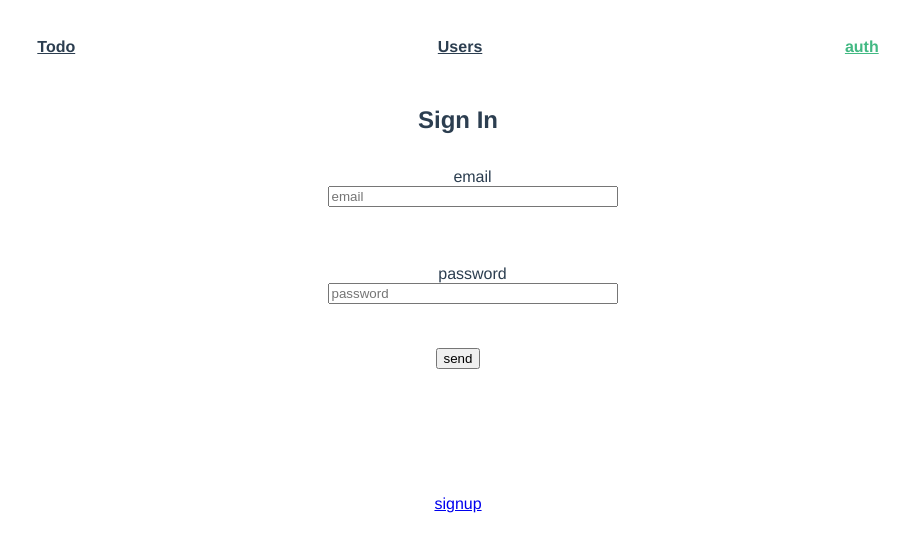
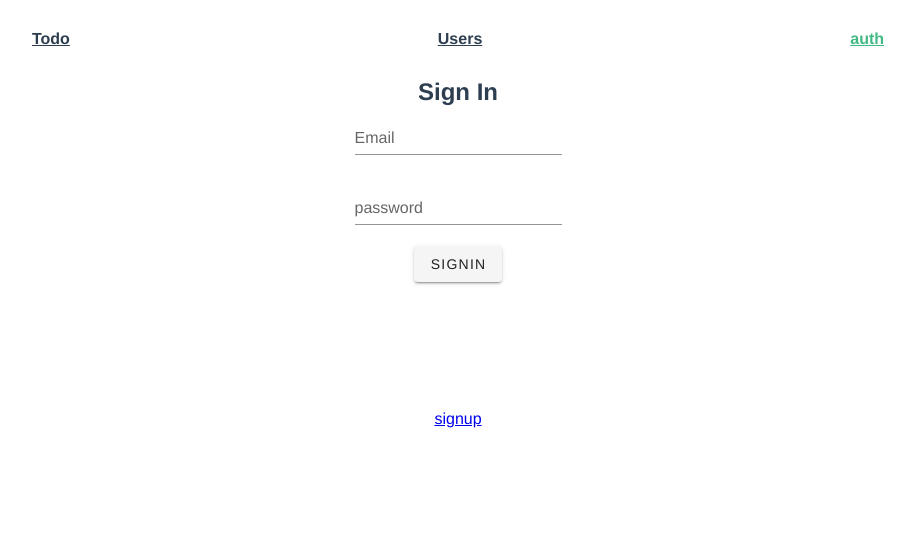
Before and after one commit to reItolog/client-et, a Vue app: page /auth/signin in a window 1280 px wide. Shown: the top 552 px of the page, without its empty margins (182-1097 px from the left). Built offline with nearby package versions, Linux system fonts and the light colour scheme.

Commit message:
add vuetify

```diff
--- a/package.json
+++ b/package.json
@@ -12,6 +12,7 @@
     "core-js": "^3.6.5",
     "vue": "^2.6.11",
     "vue-router": "^3.2.0",
+    "vuetify": "^2.3.12",
     "vuex": "^3.4.0"
   },
   "devDependencies": {
@@ -22,11 +23,13 @@
     "@vue/cli-service": "~4.5.0",
     "@vue/eslint-config-prettier": "^6.0.0",
     "babel-eslint": "^10.1.0",
+    "deepmerge": "^4.2.2",
     "eslint": "^6.7.2",
     "eslint-plugin-prettier": "^3.1.3",
     "eslint-plugin-vue": "^6.2.2",
     "node-sass": "^4.12.0",
     "prettier": "^1.19.1",
+    "sass": "^1.26.11",
     "sass-loader": "^8.0.2",
     "vue-template-compiler": "^2.6.11"
   }
--- a/public/index.html
+++ b/public/index.html
@@ -1,15 +1,29 @@
 <!DOCTYPE html>
 <html lang="en">
   <head>
-    <meta charset="utf-8">
-    <meta http-equiv="X-UA-Compatible" content="IE=edge">
-    <meta name="viewport" content="width=device-width,initial-scale=1.0">
-    <link rel="icon" href="<%= BASE_URL %>favicon.ico">
+    <meta charset="utf-8" />
+    <meta http-equiv="X-UA-Compatible" content="IE=edge" />
+    <meta name="viewport" content="width=device-width,initial-scale=1.0" />
+    <link rel="icon" href="<%= BASE_URL %>favicon.ico" />
     <title><%= htmlWebpackPlugin.options.title %></title>
+
+    <!--  VUETIFY -->
+    <link
+      href="https://fonts.googleapis.com/css?family=Roboto:100,300,400,500,700,900"
+      rel="stylesheet"
+    />
+    <link
+      href="https://cdn.jsdelivr.net/npm/@mdi/font@4.x/css/materialdesignicons.min.css"
+      rel="stylesheet"
+    />
   </head>
   <body>
     <noscript>
-      <strong>We're sorry but <%= htmlWebpackPlugin.options.title %> doesn't work properly without JavaScript enabled. Please enable it to continue.</strong>
+      <strong
+        >We're sorry but <%= htmlWebpackPlugin.options.title %> doesn't work
+        properly without JavaScript enabled. Please enable it to
+        continue.</strong
+      >
     </noscript>
     <div id="app"></div>
     <!-- built files will be auto injected -->
--- a/src/components/Auth/SigninForm.vue
+++ b/src/components/Auth/SigninForm.vue
@@ -2,22 +2,21 @@
   <section class="form-container">
     <h2>Sign In</h2>
     <p class="error" v-if="user.error">{{ user.error }}</p>
-    <form class="auth-form" @submit.prevent="handleSubmit">
-      <div class="form--field">
-        <label for="email">email</label>
-        <input v-model="email" name="email" type="email" placeholder="email" />
-      </div>
-      <div class="form--field">
-        <label for="password">password</label>
-        <input
-          v-model="password"
-          name="password"
-          type="password"
-          placeholder="password"
-        />
-      </div>
-      <button type="submit">send</button>
-    </form>
+
+    <v-form ref="form" v-model="valid" @submit.prevent="handleSubmit">
+      <v-text-field
+        v-model="email"
+        label="Email"
+        type="email"
+        required
+      ></v-text-field>
+
+      <v-text-field v-model="password" label="password" required></v-text-field>
+
+      <v-btn class="mr-4" @click="handleSubmit">
+        signIn
+      </v-btn>
+    </v-form>
   </section>
 </template>
 
@@ -25,6 +24,7 @@
 export default {
   data() {
     return {
+      valid: true,
       email: '',
       password: '',
     };
@@ -35,14 +35,17 @@
     },
   },
   methods: {
+    validate() {
+      this.$refs.form.validate();
+    },
     async handleSubmit() {
       await this.$store.dispatch('login', {
         email: this.email,
         password: this.password,
       });
-      if (!this.user.error) {
-        this.$router.push('/');
-      }
+      // if (!this.user.error) {
+      //   this.$router.push('/');
+      // }
     },
   },
 };
--- a/src/main.js
+++ b/src/main.js
@@ -1,4 +1,7 @@
 import Vue from 'vue';
+
+import vuetify from '@/plugins/vuetify';
+
 import App from './App.vue';
 import router from './router';
 import store from './store';
@@ -8,5 +11,6 @@
 new Vue({
   router,
   store,
+  vuetify,
   render: h => h(App),
 }).$mount('#app');
--- /dev/null
+++ b/src/plugins/vuetify.js
@@ -0,0 +1,9 @@
+import Vue from 'vue';
+import Vuetify from 'vuetify';
+import 'vuetify/dist/vuetify.min.css';
+
+Vue.use(Vuetify);
+
+const opts = {};
+
+export default new Vuetify(opts);
```
Also changed, not shown: 1 other file (tests, documents, lock files or other folders).
